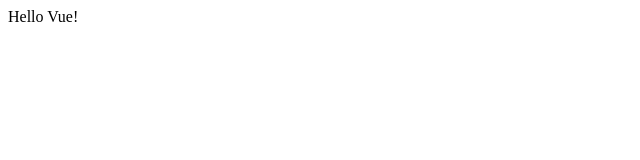
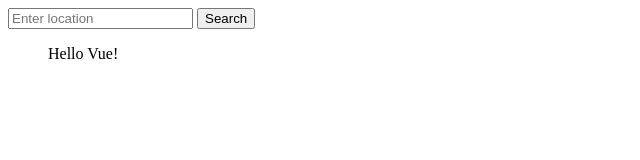
Before and after one commit to GreenfieldKPC/Itinerary_app, a website: page client/index.html in a window 1280 px wide. Shown: the whole page, without its empty margins (0-640 px from the left). Drawn offline with nearby package versions, Linux system fonts and the light colour scheme.

Commit message:
added search bar

```diff
--- a/client/index.html
+++ b/client/index.html
@@ -8,9 +8,14 @@
   <title>Document</title>
 </head>
 <body>
-  <div id="app">
-    {{ message }}
-  </div>
+  <main id="app">
+    <input type="text" placeholder="Enter location" v-model="location">
+    <input type="submit" value="Search" @click="search">
+    <ul> {{message}}
+     <!-- <result v-for="result in results" :business="result"></result> !-->
+    </ul>
+  </main>
+
   <script type="text/javascript" src="index.js"></script>
 </body>
 </html>
```
